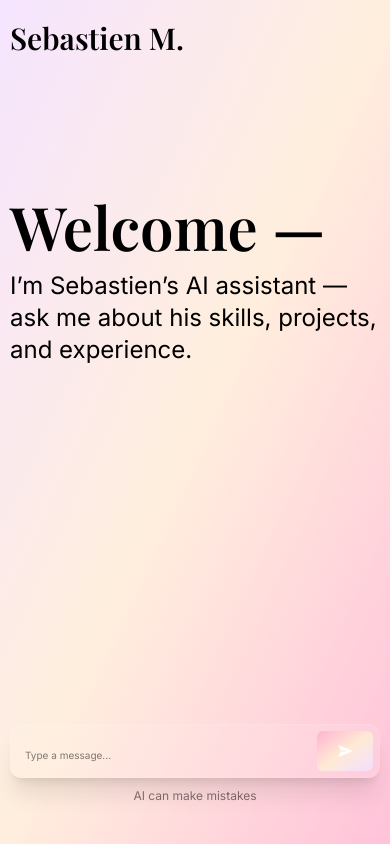
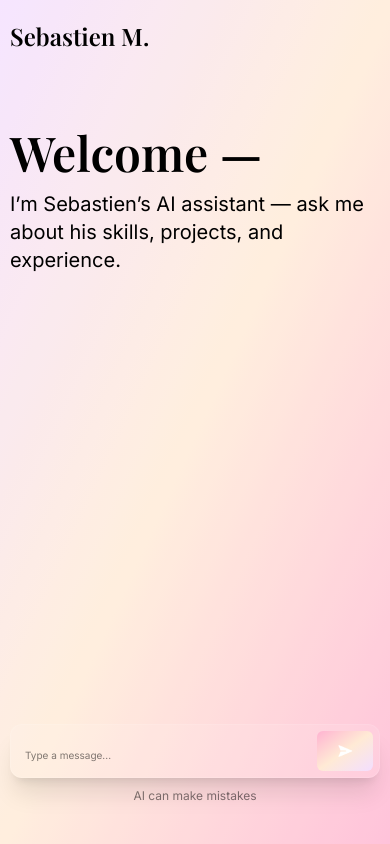
Before and after one commit to SebMZI/ai-portfolio, a Next.js app: page / in a window 390 px wide. Built offline with nearby package versions, Linux system fonts and the light colour scheme.

Commit message:
feat: add responsiveness

```diff
--- a/app/_components/Header.tsx
+++ b/app/_components/Header.tsx
@@ -3,7 +3,7 @@ import React from "react";
 const Header = () => {
   return (
     <header>
-      <h2 className="font-[var(--font-playfair-display)] text-3xl">
+      <h2 className="font-[var(--font-playfair-display)] text-2xl md:text-3xl">
         Sebastien M.
       </h2>
     </header>
--- a/app/page.tsx
+++ b/app/page.tsx
@@ -5,20 +5,18 @@ export default function Home() {
   return (
     <div className="w-full h-screen bg-[#FFFFFF33] px-2.5 py-5">
       <div className="w-full mx-auto flex flex-col h-full">
-        {/* Header on top */}
         <Header />
 
-        {/* Main content in the middle, takes remaining space */}
         <div className="max-w-[720px] mx-auto flex flex-col flex-1 justify-between py-5 gap-5">
-          <div className="w-full flex flex-col justify-center pt-30">
-            <h1 className="text-6xl">Welcome —</h1>
-            <p className="text-2xl mt-3.5">
+          <div className="w-full flex flex-col justify-center pt-14 md:pt-30">
+            <h1 className="text-5xl md:text-6xl">Welcome —</h1>
+            <p className="text-xl md:text-2xl mt-3.5">
               I’m Sebastien’s AI assistant — ask me about his skills, projects,
               and experience.
             </p>
           </div>
           <div></div>
-          {/* Footer at the bottom */}
+
           <div className="w-full text-center">
             <ChatBar />
             <p className="text-xs text-[#00000080] mt-2.5">
```
